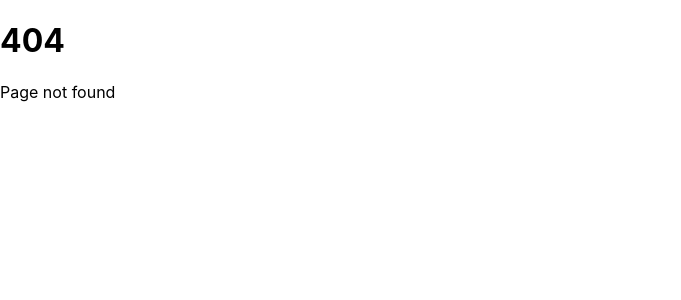
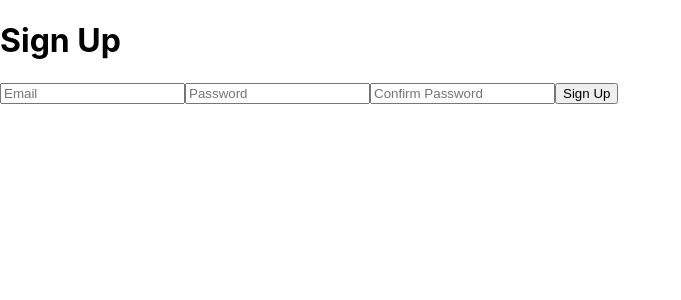
Before and after one commit to sb011/adalytics_frontend, a React (Create React App) app: page /signup in a window 1280 px wide. Before the commit this address had no page. Shown: the top 300 px of the page, without its empty margins (0-681 px from the left). Built offline with nearby package versions, Linux system fonts and the light colour scheme.

Commit message:
signup page and validation

```diff
--- a/package.json
+++ b/package.json
@@ -35,5 +35,6 @@
       "last 1 firefox version",
       "last 1 safari version"
     ]
-  }
+  },
+  "proxy": "http://localhost:8080/"
 }
--- /dev/null
+++ b/src/apis/ApiCalls.jsx
@@ -0,0 +1,33 @@
+import { SIGNUP_API } from "./constants/ApiConstant";
+
+// const SignUpApiCall = async (data) => {
+//   const response = await fetch(SIGNUP_API, {
+//     method: "POST",
+//     headers: {
+//       "Content-Type": "application/json",
+//     },
+//     body: JSON.stringify(data),
+//   });
+
+//   const responseData = await response.json();
+//   return responseData;
+// };
+// do it with error handling
+const SignUpApiCall = async (data) => {
+  try {
+    const response = await fetch(SIGNUP_API, {
+      method: "POST",
+      headers: {
+        "Content-Type": "application/json",
+      },
+      body: JSON.stringify(data),
+    });
+
+    const responseData = await response.json();
+    return responseData;
+  } catch (error) {
+    return { errorMessage: error.errorMessage };
+  }
+};
+
+export default SignUpApiCall;
--- /dev/null
+++ b/src/apis/constants/ApiConstant.jsx
@@ -0,0 +1,2 @@
+export const BASE_URL = "http://localhost:3000";
+export const SIGNUP_API = `${BASE_URL}/api/v1/auth/signup`;
--- /dev/null
+++ b/src/pages/SignUp.jsx
@@ -0,0 +1,69 @@
+import { useState } from "react";
+import SignUpApiCall from "../apis/ApiCalls";
+import SignUpValidation from "../validations/SignUpValidation";
+import { useNavigate } from "react-router-dom";
+
+const SignUp = () => {
+  const user = {
+    email: "",
+    password: "",
+    confirmPassword: "",
+  };
+
+  const [userInfo, setUserInfo] = useState(user);
+  const [error, setError] = useState("");
+  const navigate = useNavigate();
+
+  const handleChange = (e) => {
+    setUserInfo({ ...userInfo, [e.target.name]: e.target.value });
+  };
+
+  const handleSubmit = async (e) => {
+    e.preventDefault();
+    const validation = SignUpValidation(userInfo);
+    if (validation !== null) {
+      setError(validation);
+      return;
+    }
+
+    const response = await SignUpApiCall(userInfo);
+    if (response.errorMessage) {
+      setError(response.errorMessage);
+      return;
+    } else {
+      return navigate("/");
+    }
+  };
+  return (
+    <div>
+      <h1>Sign Up</h1>
+      <form>
+        <input
+          type="email"
+          name="email"
+          placeholder="Email"
+          value={userInfo.email}
+          onChange={handleChange}
+        />
+        <input
+          type="password"
+          name="password"
+          placeholder="Password"
+          value={userInfo.password}
+          onChange={handleChange}
+        />
+        <input
+          type="password"
+          name="confirmPassword"
+          placeholder="Confirm Password"
+          value={userInfo.confirmPassword}
+          onChange={handleChange}
+        />
+        {error && <p>{error}</p>}
+        <button onClick={handleSubmit}>Sign Up</button>
+      </form>
+    </div>
+  );
+};
+
+export default SignUp;
--- /dev/null
+++ b/src/validations/SignUpValidation.jsx
@@ -0,0 +1,28 @@
+const SignUpValidation = (data) => {
+  if (!data.email) {
+    return "Email is required";
+  } else if (!/\S+@\S+\.\S+/.test(data.email)) {
+    return "Email is invalid";
+  }
+
+  if (!data.password) {
+    return "Password is required";
+  }
+
+  if (!data.confirmPassword) {
+    return "Confirm Password is required";
+  } else if (data.password !== data.confirmPassword) {
+    return "Passwords do not match";
+  }
+
+  if (
+    !/(?=.*\d)(?=.*[a-z])(?=.*[A-Z])(?=.*\W)/.test(data.password) ||
+    data.password.length < 8
+  ) {
+    return "Password should be at least 8 characters, contain at least one uppercase letter, one lowercase letter, one number, and one special character";
+  }
+
+  return null;
+};
+
+export default SignUpValidation;
```
Also changed, not shown: src/routes.js (+6 -6 lines), 1 other file (tests, documents, lock files or other folders).
